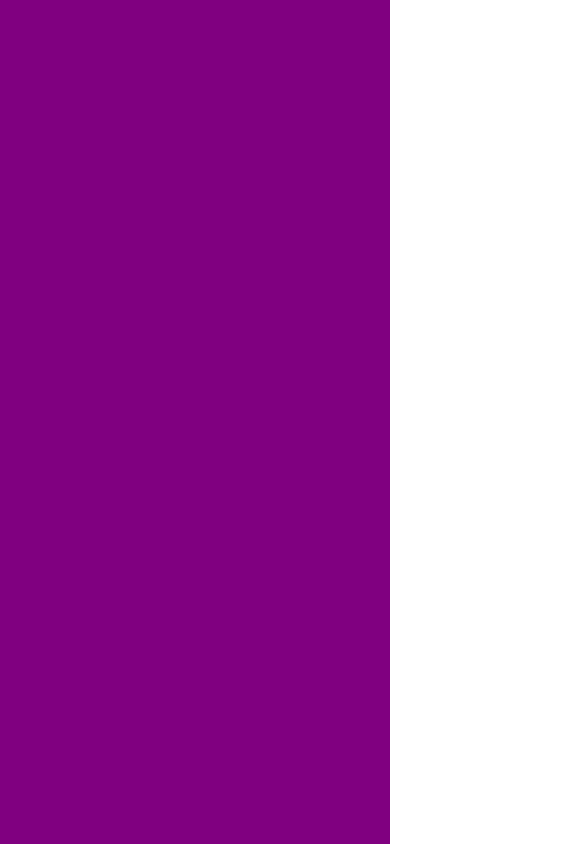
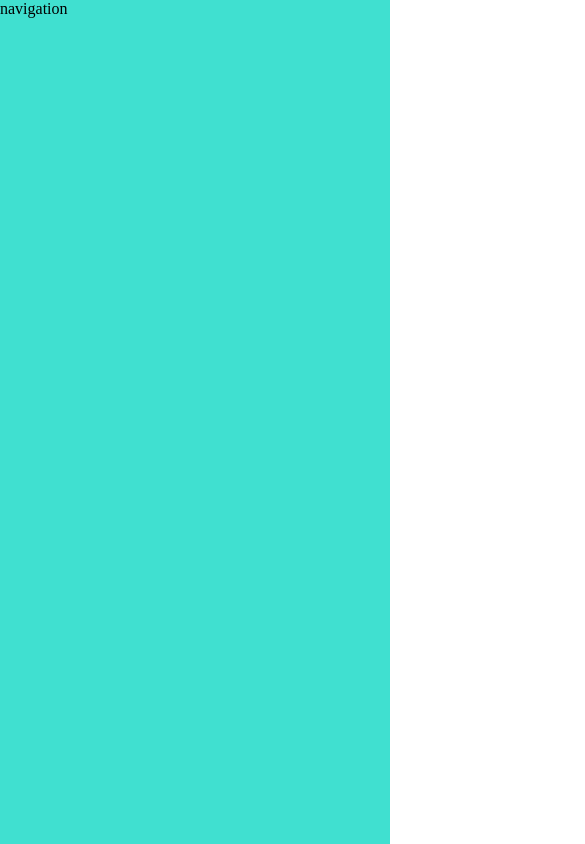
Before and after one commit to JuliaBaro/julia-baro-photo-website, a React (Create React App) app: page / in a window 390 px wide. Shown: the top 844 px of the page, 585 px wide, since content can reach past the window. Built offline with nearby package versions, Linux system fonts and the light colour scheme.

Commit message:
css layout finished

```diff
--- a/src/App.css
+++ b/src/App.css
@@ -1,121 +1,111 @@
+/* wrapper of the content*/
+.app_container {
+  /*Here we define the start of the grid*/
+  height: 100vh;
+  display: grid;
 
-#app {
-  /*max-width: 1472px;*/ /*1920px*/
-  /*margin: 0 auto;*/ /*this should center content*/
-  /*margin: 0;*/
-  /*padding: 0px;*/
-  /*justify-items: center;
-  align-items: center;
-  align-content: center;*/
-   /*background-color: #FAFBF8;*/
-  height: 100vh; /* uses full height of screen */
-  display: grid;
-  background-color: purple;
-  grid-template-columns: /*grid columns from XD*/
-    /*220px*/
-    1fr
-    /*repeat(12, minmax(0, 86px))*/
-    86px
-    86px
-    86px
-    86px
-    86px
-    86px
-    86px
-    86px
-    86px
-    86px
-    86px
-    86px
-    86px
-    86px
-    /*repeat(12, 86px)*/
-    /*220px*/
-    1fr
+  grid-template-columns:
+      11.6666667% /*1fr*/
+      repeat(12, minmax(0, 4,47916667%)) /*repeat(12, minmax(0, 86px))*/
+      11.6666667% /*1fr*/
   ;
-  /*column-gap: 40 px;*/ /*distance between columns based on XD*/
-  grid-gap: 4px; /*gap betweeen both rows and columns*/
-  /*grid-template-rows:*/ /*heights from XD*/
-    /*1235px
+  column-gap: 2,08333333%; /*40px*/
+
+  grid-template-areas:
+    "navigation navigation navigation navigation navigation navigation navigation navigation navigation navigation navigation navigation navigation navigation"
+    ". philosophy philosophy philosophy philosophy philosophy philosophy philosophy philosophy philosophy philosophy philosophy philosophy ."
+    ". newestWork newestWork newestWork newestWork newestWork newestWork newestWork newestWork newestWork newestWork newestWork newestWork ."
+    ". categories categories categories categories categories categories categories categories categories categories categories categories ."
+    ". testimonials testimonials testimonials testimonials testimonials testimonials testimonials testimonials testimonials testimonials testimonials testimonials ."
+    ". followOnInsta followOnInsta followOnInsta followOnInsta followOnInsta followOnInsta followOnInsta followOnInsta followOnInsta followOnInsta followOnInsta followOnInsta ."
+    "footerBrowser footerBrowser footerBrowser footerBrowser footerBrowser footerBrowser footerBrowser footerBrowser footerBrowser footerBrowser footerBrowser footerBrowser footerBrowser footerBrowser"
+    "copyright copyright copyright copyright copyright copyright copyright copyright copyright copyright copyright copyright copyright copyright"
+  ;
+
+  grid-template-rows:
+      1235px
       858px
       1307px
       230px
       906px
       608px
       528px
-    1fr*/ /*85px*/
-  /*;*/
-  /*grid-template-areas:
-    "navigation navigation navigation navigation navigation navigation navigation navigation navigation navigation navigation navigation"
-    "philosophy philosophy philosophy philosophy philosophy philosophy philosophy philosophy philosophy philosophy philosophy philosophy"
-    "newestWork newestWork newestWork newestWork newestWork newestWork newestWork newestWork newestWork newestWork newestWork newestWork"
-    "categories categories categories categories categories categories categories categories categories categories categories categories"
-    "testimonials testimonials testimonials testimonials testimonials testimonials testimonials testimonials testimonials testimonials testimonials testimonials"
-    "followOnInsta followOnInsta followOnInsta followOnInsta followOnInsta followOnInsta followOnInsta followOnInsta followOnInsta followOnInsta followOnInsta followOnInsta"
-    "footerBrowser footerBrowser footerBrowser footerBrowser footerBrowser footerBrowser footerBrowser footerBrowser footerBrowser footerBrowser footerBrowser footerBrowser"
-    "copyright copyright copyright copyright copyright copyright copyright copyright copyright copyright copyright copyright"
-  ;*/
-}
-
-#app > div {
-  background-color: royalblue;
+      1fr
+  ; /*85px*/
 }
 
 .navigation {
-  /*background-color: blueviolet;*/
+  background-color: turquoise;
   grid-area: navigation;
 }
 
 .philosophy {
-  /*background-color: burlywood;*/
+  background-color: rgba(230,45,45,0.50);
   grid-area: philosophy;
 }
 
 .newestWork {
-  /*background-color: cadetblue;*/
+  background-color: rgba(50,115,180,0.50);
   grid-area: newestWork;
 }
 
 .categories {
-  /*background-color: crimson;*/
+  background-color: rgba(120,230,45,0.50);
   grid-area: categories;
 }
 
 .testimonials {
-  /*background-color: darkgray;*/
+  background-color: turquoise;
   grid-area: testimonials;
 }
 
 .followOnInsta {
-  /*background-color: peru;*/
+  background-color: rgba(230,45,45,0.50);
   grid-area: followOnInsta;
 }
 
 .footerBrowser {
-  /*background-color: deeppink;*/
+  background-color: rgba(50,115,180,0.50);
   grid-area: footerBrowser;
 }
 
 .copyright {
-  /*background-color: dodgerblue;*/
+  background-color: rgba(120,230,45,0.50);
   grid-area: copyright;
 }
 
-/*mobile screen width from XD - 480px is also common*/
-@media screen and (max-width: 360px) {
+@media screen and (max-width: 768px) {
   /*.navigation {
-    background-color: black;
-  }*/ /*testing media queries with color change*/
-  /*.App {
+      background-color: pink;
+  }*/
+
+  .app_container {
       grid-template-areas:
-      "navigation navigation navigation navigation"
-      "philosophy philosophy philosophy philosophy"
-      "newestWork newestWork newestWork newestWork"
-      "categories categories categories categories"
-      "testimonials testimonials testimonials testimonials"
-      "followOnInsta followOnInsta followOnInsta followOnInsta"
-      "footerBrowser footerBrowser footerBrowser footerBrowser"
-      "copyright copyright copyright copyright"
-    ;
+      "navigation navigation navigation navigation navigation navigation navigation navigation navigation navigation navigation navigation navigation navigation"
+      ". philosophy philosophy philosophy philosophy philosophy philosophy philosophy philosophy philosophy philosophy philosophy philosophy ."
+      ". newestWork newestWork newestWork newestWork newestWork newestWork newestWork newestWork newestWork newestWork newestWork newestWork ."
+      ". categories categories categories categories categories categories categories categories categories categories categories categories ."
+      ". testimonials testimonials testimonials testimonials testimonials testimonials testimonials testimonials testimonials testimonials testimonials testimonials ."
+      ". followOnInsta followOnInsta followOnInsta followOnInsta followOnInsta followOnInsta followOnInsta followOnInsta followOnInsta followOnInsta followOnInsta followOnInsta ."
+      "footerBrowser footerBrowser footerBrowser footerBrowser footerBrowser footerBrowser footerBrowser footerBrowser footerBrowser footerBrowser footerBrowser footerBrowser footerBrowser footerBrowser"
+      "copyright copyright copyright copyright copyright copyright copyright copyright copyright copyright copyright copyright copyright copyright"
+  }
+}
+
+@media screen and (max-width: 360px) { /*480px*/
+  /*.navigation {
+      background-color: yellow;
   }*/
+
+  .app_container {
+      grid-template-areas:
+          "navigation navigation navigation navigation navigation navigation navigation navigation navigation navigation navigation navigation navigation navigation"
+          "philosophy philosophy philosophy philosophy philosophy philosophy philosophy philosophy philosophy philosophy philosophy philosophy philosophy philosophy"
+          "newestWork newestWork newestWork newestWork newestWork newestWork newestWork newestWork newestWork newestWork newestWork newestWork newestWork newestWork"
+          "categories categories categories categories categories categories categories categories categories categories categories categories categories categories"
+          "testimonials testimonials testimonials testimonials testimonials testimonials testimonials testimonials testimonials testimonials testimonials testimonials testimonials testimonials"
+          "followOnInsta followOnInsta followOnInsta followOnInsta followOnInsta followOnInsta followOnInsta followOnInsta followOnInsta followOnInsta followOnInsta followOnInsta followOnInsta followOnInsta"
+          "footerBrowser footerBrowser footerBrowser footerBrowser footerBrowser footerBrowser footerBrowser footerBrowser footerBrowser footerBrowser footerBrowser footerBrowser footerBrowser footerBrowser"
+          "copyright copyright copyright copyright copyright copyright copyright copyright copyright copyright copyright copyright copyright copyright"
   }
+}
--- a/src/App.js
+++ b/src/App.js
@@ -29,7 +29,7 @@
 
 function App() {
   return (
-    <div id="app">
+    <div className="app_container">
 
       <div className="navigation">
         navigation
```
Lines whose indentation alone changed are shown as unchanged.
